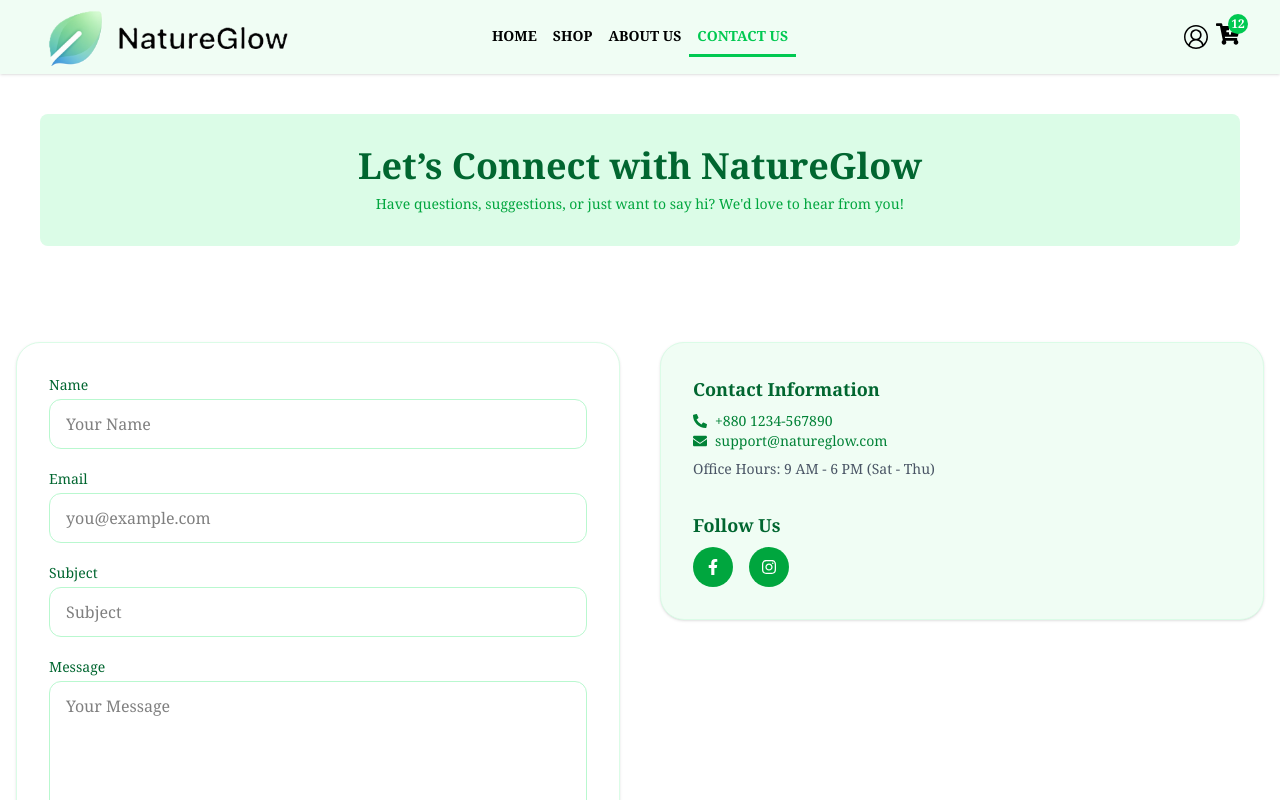
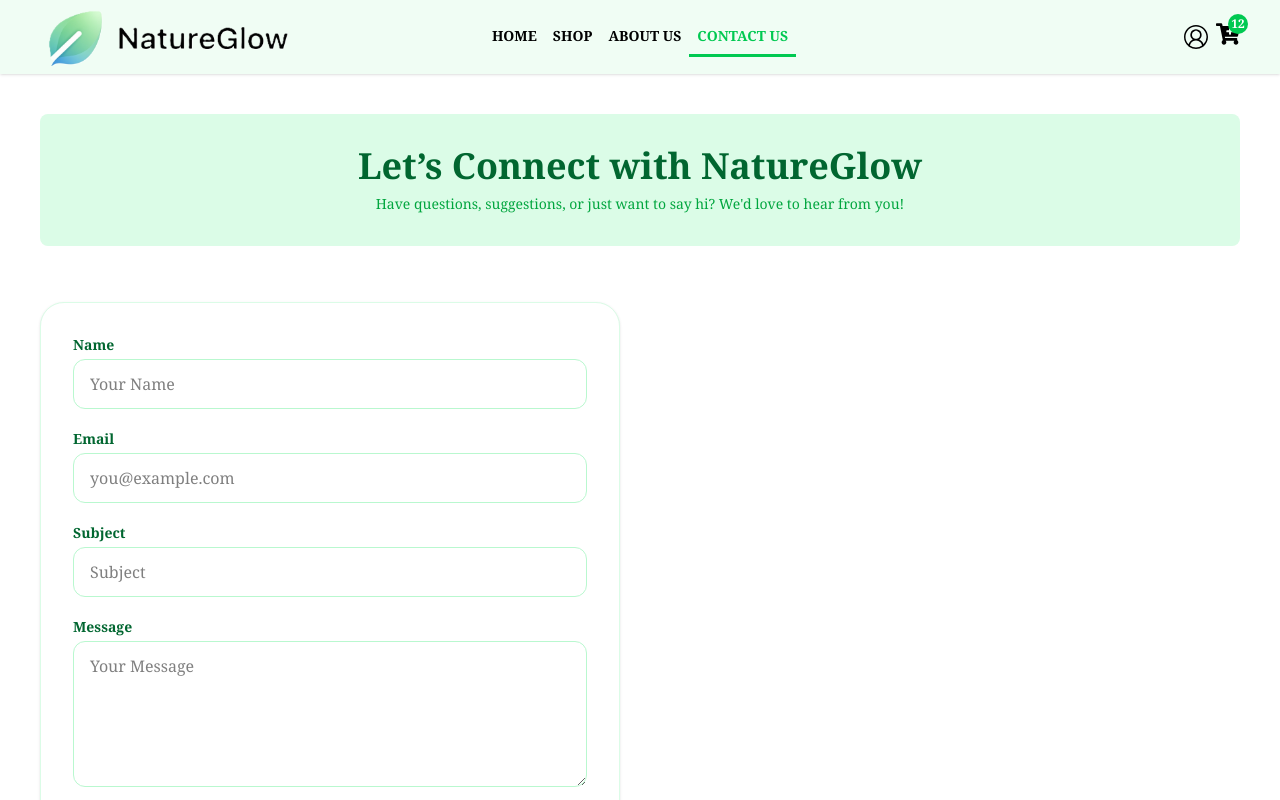
Before and after one commit to md-abu-naim/NatureGlow, a React (Vite) app: page /contact in a window 1280 px wide. Shown: the top 800 px of the page. Built offline with nearby package versions, Linux system fonts and the light colour scheme.

Commit message:
form design

```diff
--- a/src/Pages/Contact/Contacts.jsx
+++ b/src/Pages/Contact/Contacts.jsx
@@ -10,6 +10,29 @@ const Contacts = () => {
           <h1 className='text-4xl font-extrabold text-green-800'>Let’s Connect with NatureGlow</h1>
           <p className='text-green-600 text-sm mt-2'>Have questions, suggestions, or just want to say hi? We'd love to hear from you!</p>
         </section>
+
+        {/* Main Section */}
+        <section className='grid grid-cols-1 md:grid-cols-2 gap-10 my-14 items-start'>
+          <form className='bg-white p-8 rounded-3xl shadow space-y-5 border border-green-100'>
+            <div>
+              <label className='block text-sm font-semibold text-green-800 mb-1'>Name</label>
+              <input className='w-full px-4 py-3 border border-green-200 rounded-xl focus:outline-none focus:ring-2 focus:ring-green-500' type="text" placeholder='Your Name' />
+            </div>
+            <div>
+              <label className='block text-sm font-semibold text-green-800 mb-1'>Email</label>
+              <input className='w-full px-4 py-3 border border-green-200 rounded-xl focus:outline-none focus:ring-2 focus:ring-green-500' type="email" placeholder='you@example.com' />
+            </div>
+            <div>
+              <label className='block text-sm font-semibold text-green-800 mb-1'>Subject</label>
+              <input className='w-full px-4 py-3 border border-green-200 rounded-xl focus:outline-none focus:ring-2 focus:ring-green-500' type="text" placeholder='Subject' />
+            </div>
+            <div>
+              <label className='block text-sm font-semibold text-green-800 mb-1'>Message</label>
+              <textarea rows="5" placeholder="Your Message" className="w-full px-4 py-3 border border-green-200 rounded-xl focus:outline-none focus:ring-2 focus:ring-green-500"></textarea>
+            </div>
+            <button type="submit" className="w-full  bg-green-600 hover:bg-green-700 text-white px-6 py-3 rounded-full transition duration-300 font-semibold">Send Message</button>
+          </form>
+        </section>
       </div>
 
       <div className="max-w-7xl mx-auto px-4 py-14 space-y-20">
@@ -18,18 +41,7 @@ const Contacts = () => {
 
           {/* Contact Form */}
           <form className="bg-white p-8 rounded-3xl shadow space-y-5 border border-green-100">
-            <div>
-              <label className="block text-sm font-medium text-green-800 mb-1">Name</label>
-              <input type="text" placeholder="Your Name" className="w-full px-4 py-3 border border-green-200 rounded-xl focus:outline-none focus:ring-2 focus:ring-green-500" />
-            </div>
-            <div>
-              <label className="block text-sm font-medium text-green-800 mb-1">Email</label>
-              <input type="email" placeholder="you@example.com" className="w-full px-4 py-3 border border-green-200 rounded-xl focus:outline-none focus:ring-2 focus:ring-green-500" />
-            </div>
-            <div>
-              <label className="block text-sm font-medium text-green-800 mb-1">Subject</label>
-              <input type="text" placeholder="Subject" className="w-full px-4 py-3 border border-green-200 rounded-xl focus:outline-none focus:ring-2 focus:ring-green-500" />
-            </div>
+
             <div>
               <label className="block text-sm font-medium text-green-800 mb-1">Message</label>
               <textarea rows="5" placeholder="Your Message" className="w-full px-4 py-3 border border-green-200 rounded-xl focus:outline-none focus:ring-2 focus:ring-green-500"></textarea>
```
